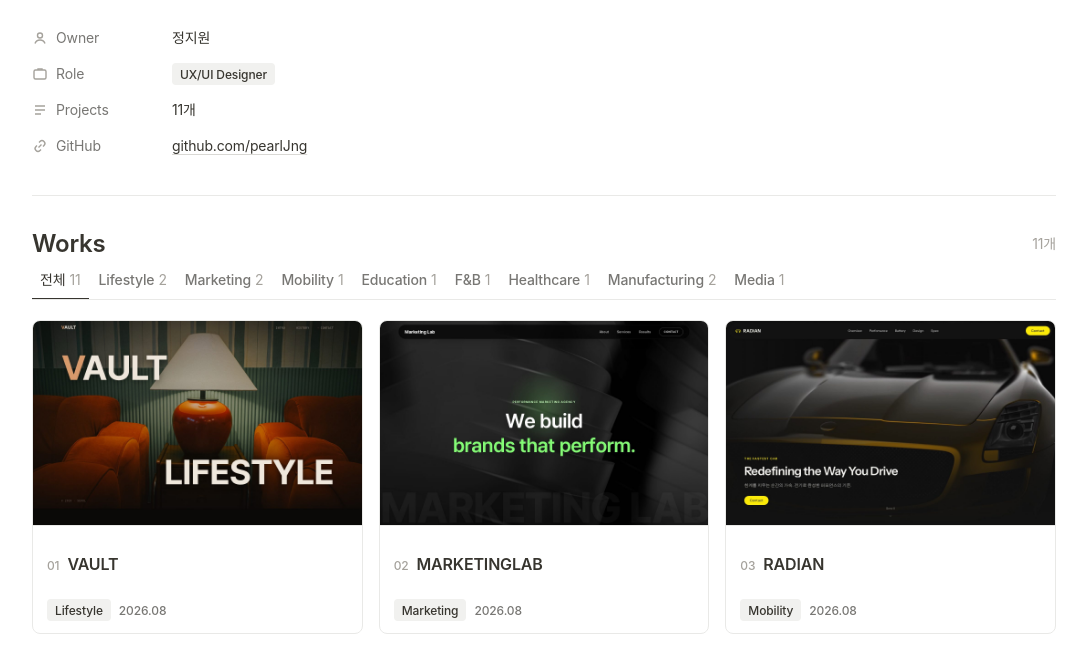
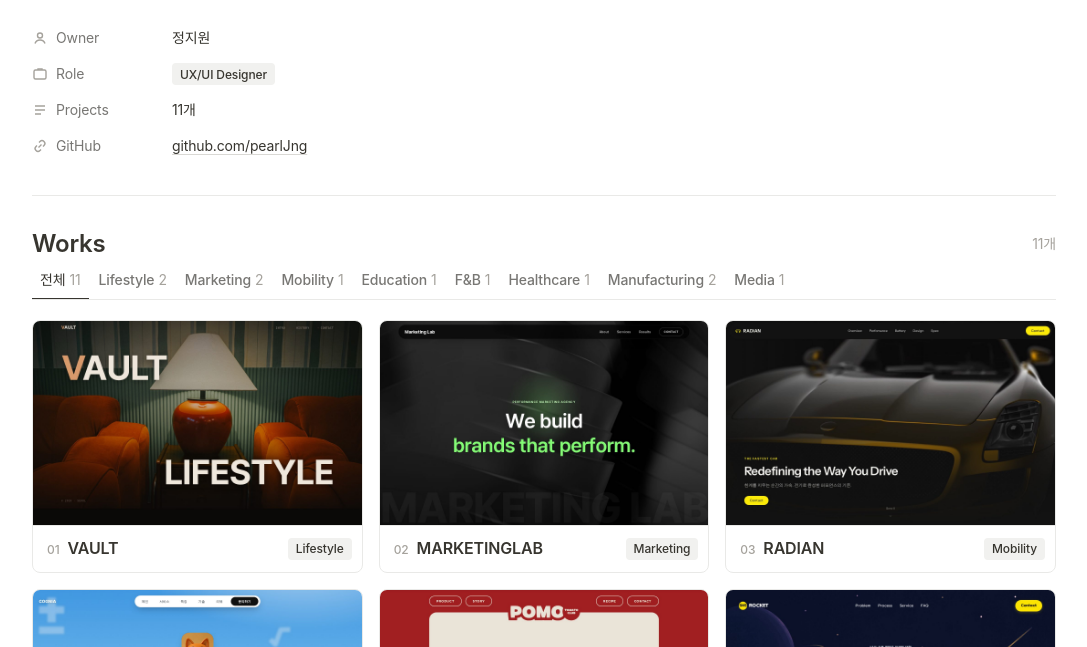
Before and after one commit to pearlJng/pearlJng.github.io, a plain HTML site: page index.html in a window 1280 px wide. Shown: the part 301-948 px from the top of the page, without its empty margins (96-1183 px from the left). Drawn offline with Linux system fonts and the light colour scheme; a web font is replaced by a local one.

Commit message:
카드 한 줄 구성

```diff
--- a/app.js
+++ b/app.js
@@ -52,10 +52,8 @@
         '<article class="card" data-cat="' + esc(p.category) + '">' +
           '<div class="card__cover"><img src="' + esc(p.thumb + THUMB_V) + '" alt="' + esc(p.name) + ' 첫 화면" loading="' + (i < 6 ? "eager" : "lazy") + '"></div>' +
           '<div class="card__body">' +
-            '<div class="card__row">' +
-              '<h3 class="card__title"><small>' + pad(i + 1) + '</small><a href="work.html?id=' + encodeURIComponent(p.id) + '">' + esc(p.name) + "</a></h3>" +
-            "</div>" +
-            '<div class="card__meta"><span class="tag">' + esc(p.category) + "</span><span>" + esc(p.date) + "</span></div>" +
+            '<h3 class="card__title"><a href="work.html?id=' + encodeURIComponent(p.id) + '"><span class="card__no">' + pad(i + 1) + "</span>" + esc(p.name) + "</a></h3>" +
+            '<span class="tag">' + esc(p.category) + "</span>" +
           "</div>" +
         "</article>"
       );
--- a/index.html
+++ b/index.html
@@ -9,7 +9,7 @@
   <meta property="og:description" content="UX/UI 디자이너 정지원이 AI와 함께 만든 랜딩페이지 아카이브">
   <meta property="og:image" content="thumbs/vault.jpg">
   <link rel="stylesheet" href="https://cdn.jsdelivr.net/gh/orioncactus/pretendard@v1.3.9/dist/web/variable/pretendardvariable.min.css">
-  <link rel="stylesheet" href="style.css?v=7">
+  <link rel="stylesheet" href="style.css?v=9">
 </head>
 <body>
 
@@ -52,8 +52,8 @@
   </footer>
 </main>
 
-<script src="projects.js?v=7"></script>
-<script src="app.js?v=7"></script>
+<script src="projects.js?v=9"></script>
+<script src="app.js?v=9"></script>
 <script>Archive.renderList();</script>
 </body>
 </html>
--- a/style.css
+++ b/style.css
@@ -114,13 +114,10 @@ button { font: inherit; letter-spacing: inherit; color: inherit; background: non
 .card:hover { box-shadow: 0 1px 2px rgba(15,15,15,.04), 0 4px 12px rgba(15,15,15,.06); }
 .card__cover { display: block; aspect-ratio: 16 / 10; background: var(--bg-soft); border-bottom: 1px solid var(--line); overflow: hidden; }
 .card__cover img { width: 100%; height: 100%; object-fit: cover; }
-.card__body { padding: 12px 10px 12px 14px; }
-.card__row { display: flex; align-items: center; justify-content: space-between; gap: 8px; }
-.card__title { font: var(--h3-16-semibold); letter-spacing: var(--tracking); display: flex; gap: 8px; align-items: baseline; min-width: 0; }
-.card__title small { color: var(--ink-3); font: var(--caption-12-medium); }
+.card__body { display: flex; align-items: center; justify-content: space-between; gap: 12px; padding: 12px 10px 12px 14px; }
+.card__title { margin: 0; font: var(--h3-16-semibold); letter-spacing: var(--tracking); min-width: 0; overflow: hidden; text-overflow: ellipsis; white-space: nowrap; }
 .card__title a::after { content: ""; position: absolute; inset: 0; } /* 카드 전체 클릭 */
-.card__meta { display: flex; align-items: center; gap: 8px; margin-top: 8px; color: var(--ink-2); font: var(--caption-12-medium); letter-spacing: var(--tracking); }
-.card__dl { position: relative; z-index: 1; } /* 다운로드 버튼은 카드 링크 위에 */
+.card__no { margin-right: 8px; color: var(--ink-3); font: var(--caption-12-medium); letter-spacing: var(--tracking); }
 
 /* ---------- 푸터 ---------- */
 .foot { padding-block: 24px 48px; color: var(--ink-3); font: var(--caption-12-medium); letter-spacing: var(--tracking); display: flex; justify-content: space-between; gap: 12px; flex-wrap: wrap; border-top: 1px solid var(--line); }
```
Also changed, not shown: work.html (+3 -3 lines).
